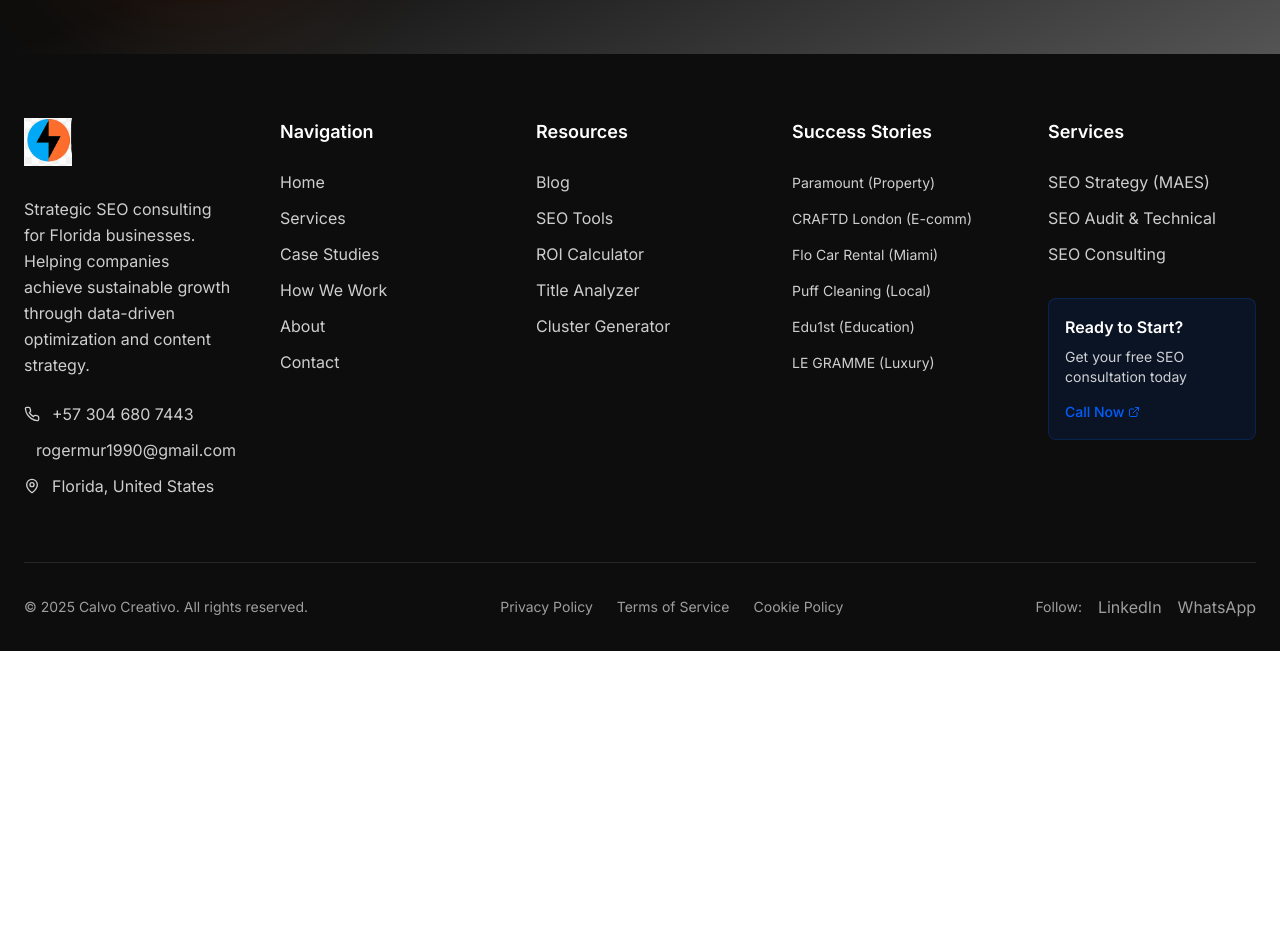
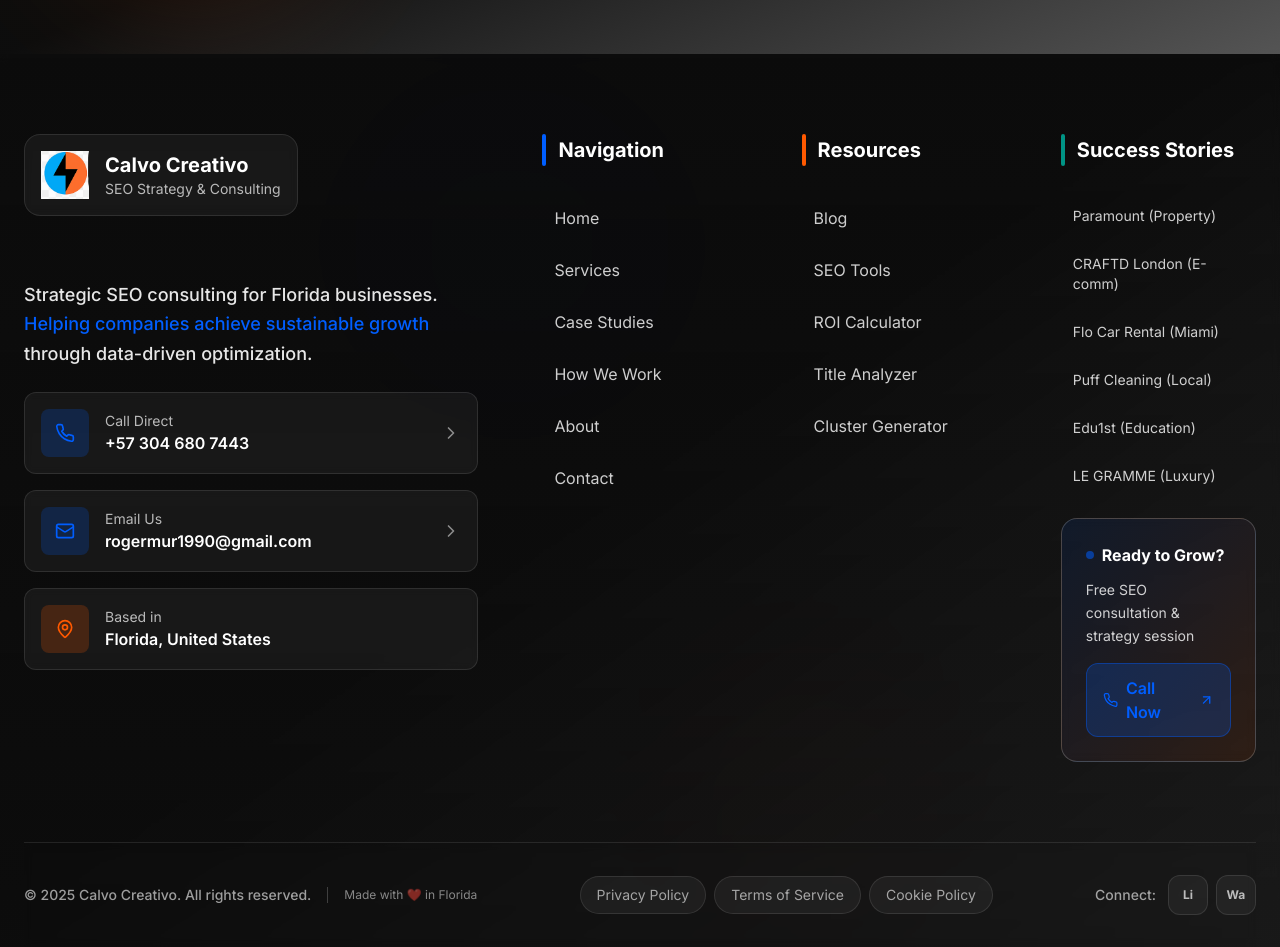
Before and after one commit to germur/florida-seo-quest, a React (Vite) app: page / in a window 1280 px wide. Shown: the part 5140-6087 px from the top of the page. Before the commit the page ends 5791 px from the top, so only its background shows below. Built offline with nearby package versions, Linux system fonts and the light colour scheme.

Commit message:
Improve footer UI/UX

```diff
--- a/src/components/Footer.tsx
+++ b/src/components/Footer.tsx
@@ -1,5 +1,5 @@
 import { Link } from "react-router-dom";
-import { Mail, Phone, MapPin, ExternalLink } from "lucide-react";
+import { Mail, Phone, MapPin, ExternalLink, ArrowUpRight, ChevronRight } from "lucide-react";
 
 const Footer = () => {
   const currentYear = new Date().getFullYear();
@@ -37,186 +37,227 @@ const Footer = () => {
   ];
 
   return (
-    <footer className="bg-primary text-primary-foreground">
-      <div className="container mx-auto px-6">
+    <footer className="relative bg-gradient-to-br from-primary via-primary to-primary/90 text-primary-foreground overflow-hidden">
+      {/* Modern Background Elements */}
+      <div className="absolute inset-0 opacity-10">
+        <div className="absolute top-0 left-1/4 w-96 h-96 bg-electric-blue/20 rounded-full blur-3xl animate-pulse"></div>
+        <div className="absolute bottom-0 right-1/4 w-80 h-80 bg-bright-orange/15 rounded-full blur-3xl animate-pulse" style={{ animationDelay: '1s' }}></div>
+      </div>
+
+      {/* Glassmorphism overlay */}
+      <div className="absolute inset-0 bg-gradient-to-t from-primary/50 to-transparent backdrop-blur-sm"></div>
+
+      <div className="container mx-auto px-6 relative z-10">
         {/* Main Footer Content */}
-        <div className="py-16">
-          <div className="grid lg:grid-cols-5 md:grid-cols-2 gap-12">
-            {/* Company Info */}
-            <div className="lg:col-span-1">
-              <Link to="/" className="inline-block mb-6">
+        <div className="py-20">
+          <div className="grid lg:grid-cols-5 md:grid-cols-2 gap-12 lg:gap-16">
+
+            {/* Company Info - Enhanced */}
+            <div className="lg:col-span-2 space-y-8">
+              <div className="group">
+                <Link to="/" className="inline-block mb-8 transition-transform duration-300 hover:scale-105">
+                  <div className="flex items-center space-x-4 p-4 rounded-2xl bg-white/5 backdrop-blur-sm border border-white/10 hover:border-electric-blue/30 transition-all duration-300">
                     <img
                       src="/favicon.svg"
                       alt="Calvo Creativo"
-                  className="h-12 w-auto"
+                      className="h-12 w-12"
                     />
+                    <div>
+                      <div className="font-bold text-xl text-primary-foreground">Calvo Creativo</div>
+                      <div className="text-sm text-primary-foreground/70">SEO Strategy & Consulting</div>
+                    </div>
+                  </div>
                 </Link>
-              <p className="text-primary-foreground/80 mb-6 leading-relaxed">
-                Strategic SEO consulting for Florida businesses. Helping companies achieve sustainable growth through data-driven optimization and content strategy.
+              </div>
+
+              <div className="space-y-6">
+                <p className="text-primary-foreground/90 leading-relaxed text-lg font-medium max-w-md">
+                  Strategic SEO consulting for Florida businesses.
+                  <span className="text-electric-blue"> Helping companies achieve sustainable growth</span> through data-driven optimization.
                 </p>
 
-              {/* Contact Info */}
-              <div className="space-y-3">
+                {/* Contact Info - Modern Cards */}
+                <div className="space-y-4">
                   <a
                     href="tel:+573046807443"
-                  className="flex items-center text-primary-foreground/80 hover:text-primary-foreground transition-colors group"
+                    className="group flex items-center p-4 rounded-xl bg-white/5 backdrop-blur-sm border border-white/10 hover:border-electric-blue/30 hover:bg-white/10 transition-all duration-300"
                   >
-                  <Phone className="h-4 w-4 mr-3 group-hover:text-electric-blue" />
+                    <div className="flex items-center justify-center w-12 h-12 rounded-lg bg-electric-blue/20 group-hover:bg-electric-blue/30 transition-colors mr-4">
+                      <Phone className="h-5 w-5 text-electric-blue" />
+                    </div>
+                    <div>
+                      <div className="text-sm text-primary-foreground/70">Call Direct</div>
+                      <div className="font-semibold text-primary-foreground group-hover:text-electric-blue transition-colors">
                         +57 304 680 7443
+                      </div>
+                    </div>
+                    <ChevronRight className="ml-auto h-5 w-5 text-primary-foreground/50 group-hover:text-electric-blue group-hover:translate-x-1 transition-all" />
                   </a>
+
                   <a
                     href="mailto:rogermur1990@gmail.com"
-                  className="flex items-center text-primary-foreground/80 hover:text-primary-foreground transition-colors group"
+                    className="group flex items-center p-4 rounded-xl bg-white/5 backdrop-blur-sm border border-white/10 hover:border-electric-blue/30 hover:bg-white/10 transition-all duration-300"
                   >
-                  <Mail className="h-4 w-4 mr-3 group-hover:text-electric-blue" />
+                    <div className="flex items-center justify-center w-12 h-12 rounded-lg bg-electric-blue/20 group-hover:bg-electric-blue/30 transition-colors mr-4">
+                      <Mail className="h-5 w-5 text-electric-blue" />
+                    </div>
+                    <div>
+                      <div className="text-sm text-primary-foreground/70">Email Us</div>
+                      <div className="font-semibold text-primary-foreground group-hover:text-electric-blue transition-colors">
                         rogermur1990@gmail.com
+                      </div>
+                    </div>
+                    <ChevronRight className="ml-auto h-5 w-5 text-primary-foreground/50 group-hover:text-electric-blue group-hover:translate-x-1 transition-all" />
                   </a>
-                <div className="flex items-center text-primary-foreground/80">
-                  <MapPin className="h-4 w-4 mr-3" />
-                  Florida, United States
+
+                  <div className="flex items-center p-4 rounded-xl bg-white/5 backdrop-blur-sm border border-white/10">
+                    <div className="flex items-center justify-center w-12 h-12 rounded-lg bg-bright-orange/20 mr-4">
+                      <MapPin className="h-5 w-5 text-bright-orange" />
+                    </div>
+                    <div>
+                      <div className="text-sm text-primary-foreground/70">Based in</div>
+                      <div className="font-semibold text-primary-foreground">Florida, United States</div>
+                    </div>
+                  </div>
                 </div>
               </div>
             </div>
 
-            {/* Navigation */}
-            <div>
-              <h3 className="text-lg font-semibold mb-6 text-primary-foreground">Navigation</h3>
+            {/* Navigation - Modern */}
+            <div className="space-y-6">
+              <h3 className="text-xl font-bold text-primary-foreground mb-8 flex items-center">
+                <div className="w-1 h-8 bg-electric-blue rounded-full mr-3"></div>
+                Navigation
+              </h3>
               <ul className="space-y-3">
                 {navigationLinks.map((link) => (
                   <li key={link.name}>
                     <Link
                       to={link.href}
-                      className="text-primary-foreground/80 hover:text-primary-foreground hover:text-electric-blue transition-colors"
+                      className="group flex items-center text-primary-foreground/80 hover:text-primary-foreground transition-all duration-300 py-2 px-3 rounded-lg hover:bg-white/5"
                     >
-                      {link.name}
+                      <span className="group-hover:translate-x-1 transition-transform duration-300">{link.name}</span>
+                      <ArrowUpRight className="ml-auto h-4 w-4 opacity-0 group-hover:opacity-100 group-hover:text-electric-blue transition-all duration-300" />
                     </Link>
                   </li>
                 ))}
               </ul>
             </div>
 
-            {/* Resources */}
-            <div>
-              <h3 className="text-lg font-semibold mb-6 text-primary-foreground">Resources</h3>
+            {/* Resources - Modern */}
+            <div className="space-y-6">
+              <h3 className="text-xl font-bold text-primary-foreground mb-8 flex items-center">
+                <div className="w-1 h-8 bg-bright-orange rounded-full mr-3"></div>
+                Resources
+              </h3>
               <ul className="space-y-3">
                 {resourceLinks.map((link) => (
                   <li key={link.name}>
                     <Link
                       to={link.href}
-                      className="text-primary-foreground/80 hover:text-primary-foreground hover:text-electric-blue transition-colors"
+                      className="group flex items-center text-primary-foreground/80 hover:text-primary-foreground transition-all duration-300 py-2 px-3 rounded-lg hover:bg-white/5"
                     >
-                      {link.name}
+                      <span className="group-hover:translate-x-1 transition-transform duration-300">{link.name}</span>
+                      <ArrowUpRight className="ml-auto h-4 w-4 opacity-0 group-hover:opacity-100 group-hover:text-bright-orange transition-all duration-300" />
                     </Link>
                   </li>
                 ))}
               </ul>
             </div>
 
-            {/* Case Studies */}
-            <div>
-              <h3 className="text-lg font-semibold mb-6 text-primary-foreground">Success Stories</h3>
+            {/* Success Stories - Modern */}
+            <div className="space-y-6">
+              <h3 className="text-xl font-bold text-primary-foreground mb-8 flex items-center">
+                <div className="w-1 h-8 bg-teal rounded-full mr-3"></div>
+                Success Stories
+              </h3>
               <ul className="space-y-3">
                 {caseStudyLinks.map((link) => (
                   <li key={link.name}>
                     <Link
                       to={link.href}
-                      className="text-primary-foreground/80 hover:text-primary-foreground hover:text-electric-blue transition-colors text-sm"
+                      className="group flex items-center text-primary-foreground/80 hover:text-primary-foreground transition-all duration-300 py-2 px-3 rounded-lg hover:bg-white/5"
                     >
-                      {link.name}
+                      <span className="group-hover:translate-x-1 transition-transform duration-300 text-sm">{link.name}</span>
+                      <ArrowUpRight className="ml-auto h-4 w-4 opacity-0 group-hover:opacity-100 group-hover:text-teal transition-all duration-300" />
                     </Link>
                   </li>
                 ))}
               </ul>
+
+              {/* Modern CTA Card */}
+              <div className="mt-8 p-6 rounded-2xl bg-gradient-to-br from-electric-blue/10 to-bright-orange/10 backdrop-blur-sm border border-white/20 hover:border-electric-blue/40 transition-all duration-300 group">
+                <div className="flex items-center mb-3">
+                  <div className="w-2 h-2 bg-electric-blue rounded-full mr-2 animate-pulse"></div>
+                  <h4 className="font-bold text-primary-foreground">Ready to Grow?</h4>
                 </div>
-
-            {/* Services & Contact */}
-            <div>
-              <h3 className="text-lg font-semibold mb-6 text-primary-foreground">Services</h3>
-              <ul className="space-y-3 mb-8">
-                <li>
-                  <Link
-                    to="/services"
-                    className="text-primary-foreground/80 hover:text-primary-foreground hover:text-electric-blue transition-colors"
-                  >
-                    SEO Strategy (MAES)
-                  </Link>
-                </li>
-                <li>
-                  <Link
-                    to="/services"
-                    className="text-primary-foreground/80 hover:text-primary-foreground hover:text-electric-blue transition-colors"
-                  >
-                    SEO Audit & Technical
-                  </Link>
-                </li>
-                <li>
-                  <Link
-                    to="/services"
-                    className="text-primary-foreground/80 hover:text-primary-foreground hover:text-electric-blue transition-colors"
-                  >
-                    SEO Consulting
-                  </Link>
-                </li>
-              </ul>
-
-              {/* CTA */}
-              <div className="bg-electric-blue/10 rounded-lg p-4 border border-electric-blue/20">
-                <h4 className="font-semibold mb-2 text-primary-foreground">Ready to Start?</h4>
-                <p className="text-sm text-primary-foreground/80 mb-3">
-                  Get your free SEO consultation today
+                <p className="text-sm text-primary-foreground/80 mb-4 leading-relaxed">
+                  Free SEO consultation & strategy session
                 </p>
                 <a
                   href="tel:+573046807443"
-                  className="inline-flex items-center text-electric-blue hover:text-electric-blue/80 transition-colors text-sm font-medium"
+                  className="inline-flex items-center justify-center w-full px-4 py-3 bg-electric-blue/20 hover:bg-electric-blue/30 text-electric-blue hover:text-white border border-electric-blue/40 hover:border-electric-blue rounded-xl font-semibold transition-all duration-300 group-hover:scale-105"
                 >
+                  <Phone className="mr-2 h-4 w-4" />
                   Call Now
-                  <ExternalLink className="ml-1 h-3 w-3" />
+                  <ArrowUpRight className="ml-2 h-4 w-4 group-hover:translate-x-1 group-hover:-translate-y-1 transition-transform" />
                 </a>
               </div>
             </div>
           </div>
         </div>
 
-        {/* Bottom Bar */}
-        <div className="border-t border-primary-foreground/10 py-8">
-          <div className="flex flex-col md:flex-row justify-between items-center gap-4">
-            {/* Copyright */}
-            <div className="text-primary-foreground/60 text-sm">
+        {/* Bottom Bar - Ultra Modern */}
+        <div className="border-t border-white/10 backdrop-blur-sm">
+          <div className="py-8">
+            <div className="flex flex-col lg:flex-row justify-between items-center gap-6">
+
+              {/* Copyright - Enhanced */}
+              <div className="flex items-center space-x-4">
+                <div className="text-primary-foreground/60 text-sm font-medium">
                   © {currentYear} Calvo Creativo. All rights reserved.
                 </div>
+                <div className="hidden md:block w-px h-4 bg-white/20"></div>
+                <div className="hidden md:block text-xs text-primary-foreground/50">
+                  Made with ❤️ in Florida
+                </div>
+              </div>
 
-            {/* Legal Links */}
-            <div className="flex flex-wrap gap-6">
+              {/* Legal Links - Modern Pills */}
+              <div className="flex flex-wrap gap-2">
                 {legalLinks.map((link) => (
                   <Link
                     key={link.name}
                     to={link.href}
-                  className="text-primary-foreground/60 hover:text-primary-foreground text-sm transition-colors"
+                    className="px-4 py-2 text-sm text-primary-foreground/60 hover:text-primary-foreground bg-white/5 hover:bg-white/10 rounded-full border border-white/10 hover:border-white/20 transition-all duration-300"
                   >
                     {link.name}
                   </Link>
                 ))}
               </div>
 
-            {/* Social/Professional Links */}
-            <div className="flex items-center gap-4">
-              <span className="text-primary-foreground/60 text-sm">Follow:</span>
+              {/* Social Links - Modern Cards */}
+              <div className="flex items-center gap-3">
+                <span className="text-primary-foreground/60 text-sm font-medium">Connect:</span>
+                <div className="flex gap-2">
                   <a
                     href="https://linkedin.com/in/rogermur1990"
                     target="_blank"
                     rel="noopener noreferrer"
-                className="text-primary-foreground/60 hover:text-electric-blue transition-colors"
+                    className="group flex items-center justify-center w-10 h-10 bg-white/5 hover:bg-electric-blue/20 border border-white/10 hover:border-electric-blue/40 rounded-xl transition-all duration-300 hover:scale-110"
                   >
-                LinkedIn
+                    <span className="text-xs font-bold text-primary-foreground/70 group-hover:text-electric-blue">Li</span>
                   </a>
                   <a
                     href="https://wa.me/573046807443"
                     target="_blank"
                     rel="noopener noreferrer"
-                className="text-primary-foreground/60 hover:text-bright-orange transition-colors"
+                    className="group flex items-center justify-center w-10 h-10 bg-white/5 hover:bg-bright-orange/20 border border-white/10 hover:border-bright-orange/40 rounded-xl transition-all duration-300 hover:scale-110"
                   >
-                WhatsApp
+                    <span className="text-xs font-bold text-primary-foreground/70 group-hover:text-bright-orange">Wa</span>
                   </a>
+                </div>
+              </div>
             </div>
           </div>
         </div>
```
Lines whose indentation alone changed are shown as unchanged.
